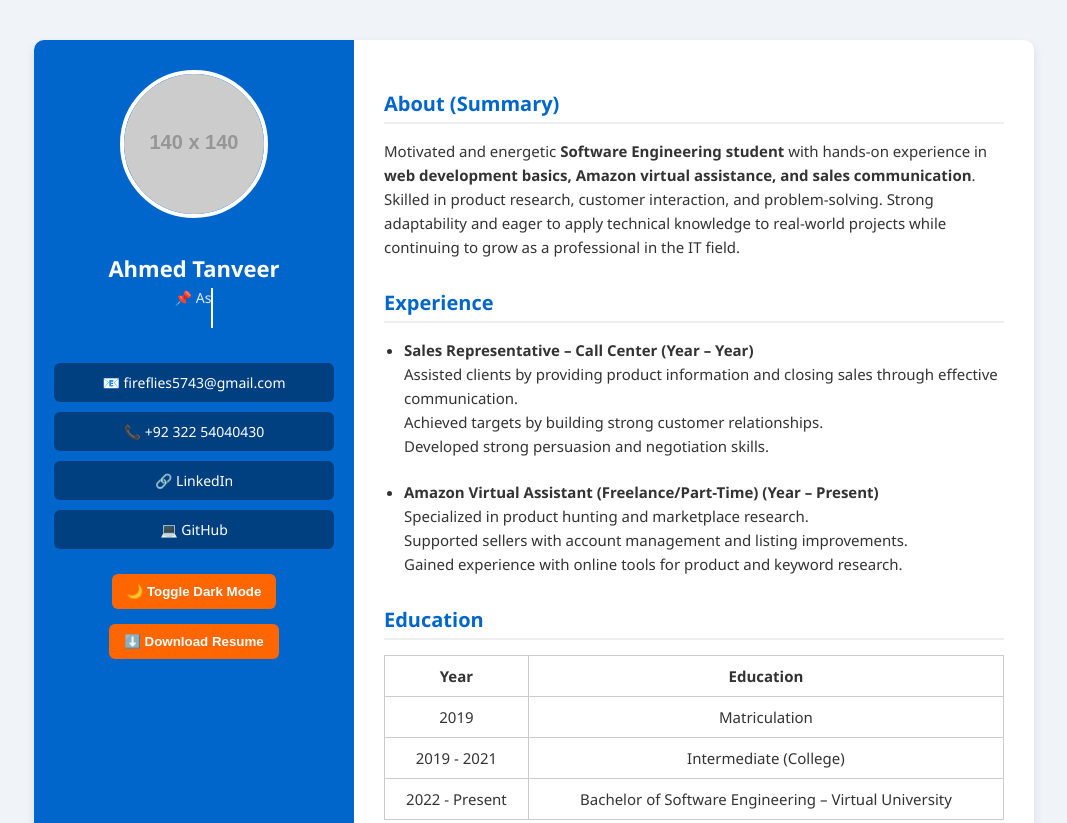
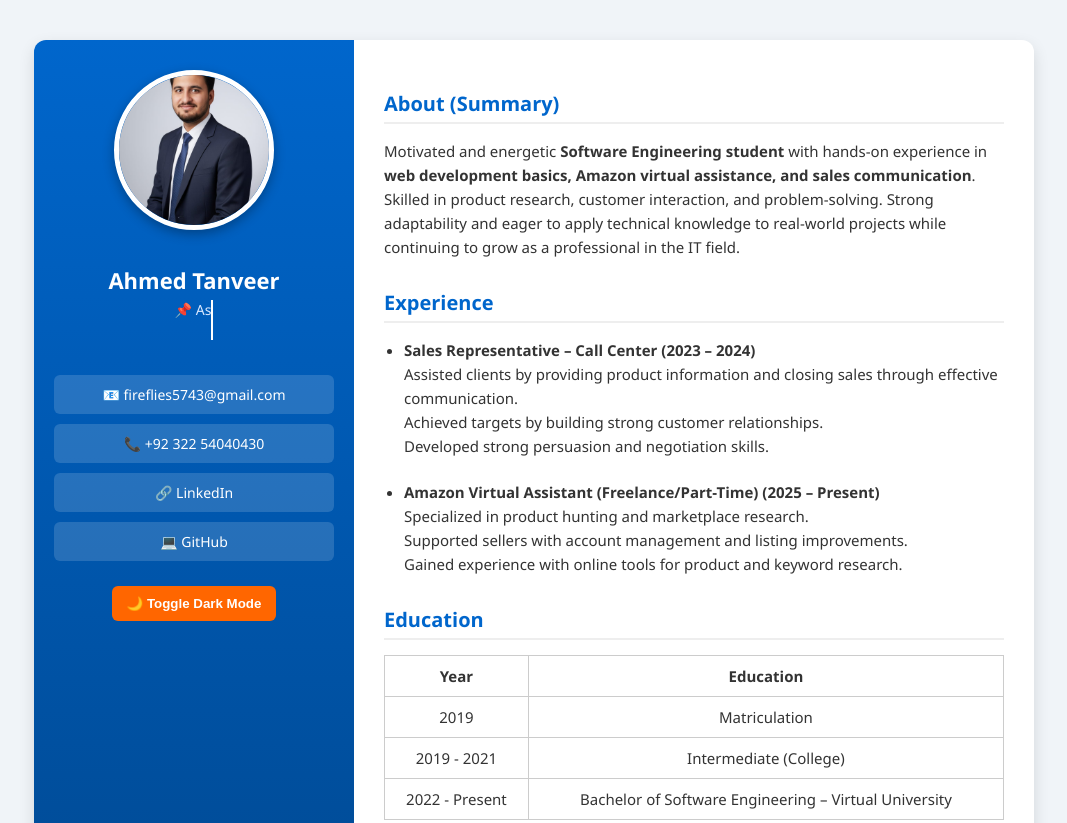
Before and after one commit to Ahmed487549/My-Resume, a plain HTML site: page index.html in a window 1280 px wide. Shown: the top 823 px of the page, without its empty margins (106-1173 px from the left). Drawn offline with Linux system fonts and the light colour scheme; placeholder pictures from the web are drawn by us.

Commit message:
Updated MyResume

```diff
--- a/index.html
+++ b/index.html
@@ -19,8 +19,8 @@
     .resume-container {
       display: flex;
       background: #fff;
-      border-radius: 10px;
-      box-shadow: 0 4px 10px rgba(0,0,0,0.1);
+      border-radius: 12px;
+      box-shadow: 0 6px 16px rgba(0,0,0,0.12);
       max-width: 1000px;
       width: 100%;
       overflow: hidden;
@@ -29,7 +29,7 @@
 
     /* Sidebar */
     .sidebar {
-      background: #0066cc;
+      background: linear-gradient(180deg, #0066cc, #004080);
       color: #fff;
       width: 280px;
       padding: 30px 20px;
@@ -38,17 +38,18 @@
     }
 
     .sidebar img {
-      width: 140px;
-      height: 140px;
+      width: 150px;
+      height: 150px;
       border-radius: 50%;
       object-fit: cover;
       margin-bottom: 20px;
-      border: 4px solid #fff;
+      border: 5px solid #fff;
+      box-shadow: 0 4px 12px rgba(0,0,0,0.3);
       transition: transform 0.3s ease;
     }
 
     .sidebar img:hover {
-      transform: scale(1.05);
+      transform: scale(1.07);
     }
 
     .sidebar h1 {
@@ -67,7 +68,7 @@
     .sidebar a {
       display: block;
       color: #fff;
-      background: #004080;
+      background: rgba(255,255,255,0.15);
       margin: 10px 0;
       padding: 10px;
       border-radius: 6px;
@@ -197,17 +198,17 @@
 
 <div class="resume-container">
   <div class="sidebar">
-    <img src="https://via.placeholder.com/140" alt="Profile Picture">
+    <!-- Updated picture -->
+    <img src="profile pic.jpg" alt="Profile Picture">
     <h1>Ahmed Tanveer</h1>
     <h2 id="typing" class="typing"></h2>
 
-    <a href="mailto:fireflies5743@gmail.com">📧 fireflies5743@gmail.com</a>
+    <a href="mailto:ahmedbuttab1267@gmail.com">📧 fireflies5743@gmail.com</a>
     <a href="tel:+9232254040430">📞 +92 322 54040430</a>
     <a href="https://www.linkedin.com/in/ahmed-tanveer-47321b36b/" target="_blank">🔗 LinkedIn</a>
     <a href="https://github.com/Ahmed487549" target="_blank">💻 GitHub</a>
 
     <button class="btn" onclick="toggleDarkMode()">🌙 Toggle Dark Mode</button>
-    <button class="btn" onclick="downloadResume()">⬇️ Download Resume</button>
   </div>
 
   <div class="main-content">
@@ -225,14 +226,14 @@
       <h3>Experience</h3>
       <ul>
         <li>
-          <strong>Sales Representative – Call Center (Year – Year)</strong><br>
+          <strong>Sales Representative – Call Center (2023 – 2024)</strong><br>
           Assisted clients by providing product information and closing sales through effective communication.<br>
           Achieved targets by building strong customer relationships.<br>
           Developed strong persuasion and negotiation skills.
         </li>
         <br>
         <li>
-          <strong>Amazon Virtual Assistant (Freelance/Part-Time) (Year – Present)</strong><br>
+          <strong>Amazon Virtual Assistant (Freelance/Part-Time) (2025 – Present)</strong><br>
           Specialized in product hunting and marketplace research.<br>
           Supported sellers with account management and listing improvements.<br>
           Gained experience with online tools for product and keyword research.
@@ -289,11 +290,6 @@
     document.body.classList.toggle("dark");
   }
 
-  function downloadResume() {
-    alert("Your resume download will start. (You can link a real PDF file here)");
-    // Example: window.open("resume.pdf", "_blank");
-  }
-
   const typingElement = document.getElementById("typing");
   const roles = [
     "📌 Aspiring Software Engineer",
```
Also changed, not shown: profile pic.jpg (added).
